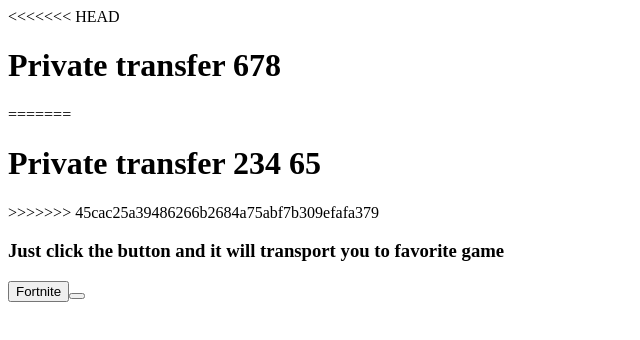
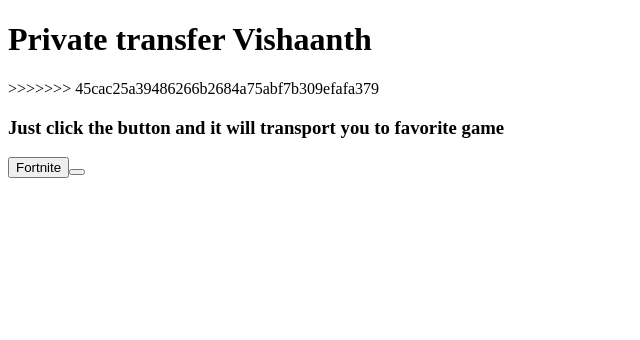
Before and after one commit to TheCyborg0/The-Virus, a plain HTML site: page index.html in a window 1280 px wide. Shown: the whole page, without its empty margins (0-640 px from the left). Drawn offline with Linux system fonts and the light colour scheme.

Commit message:
Update index.html

```diff
--- a/index.html
+++ b/index.html
@@ -6,10 +6,7 @@
     </head>
     <body>
 
-<<<<<<< HEAD
-        <h1>Private transfer 678</h1>
-=======
-        <h1>Private transfer 234 65</h1>
+        <h1>Private transfer Vishaanth</h1>
 >>>>>>> 45cac25a39486266b2684a75abf7b309efafa379
 
         <h3>Just click the button and it will transport you to favorite game</h3>
```
